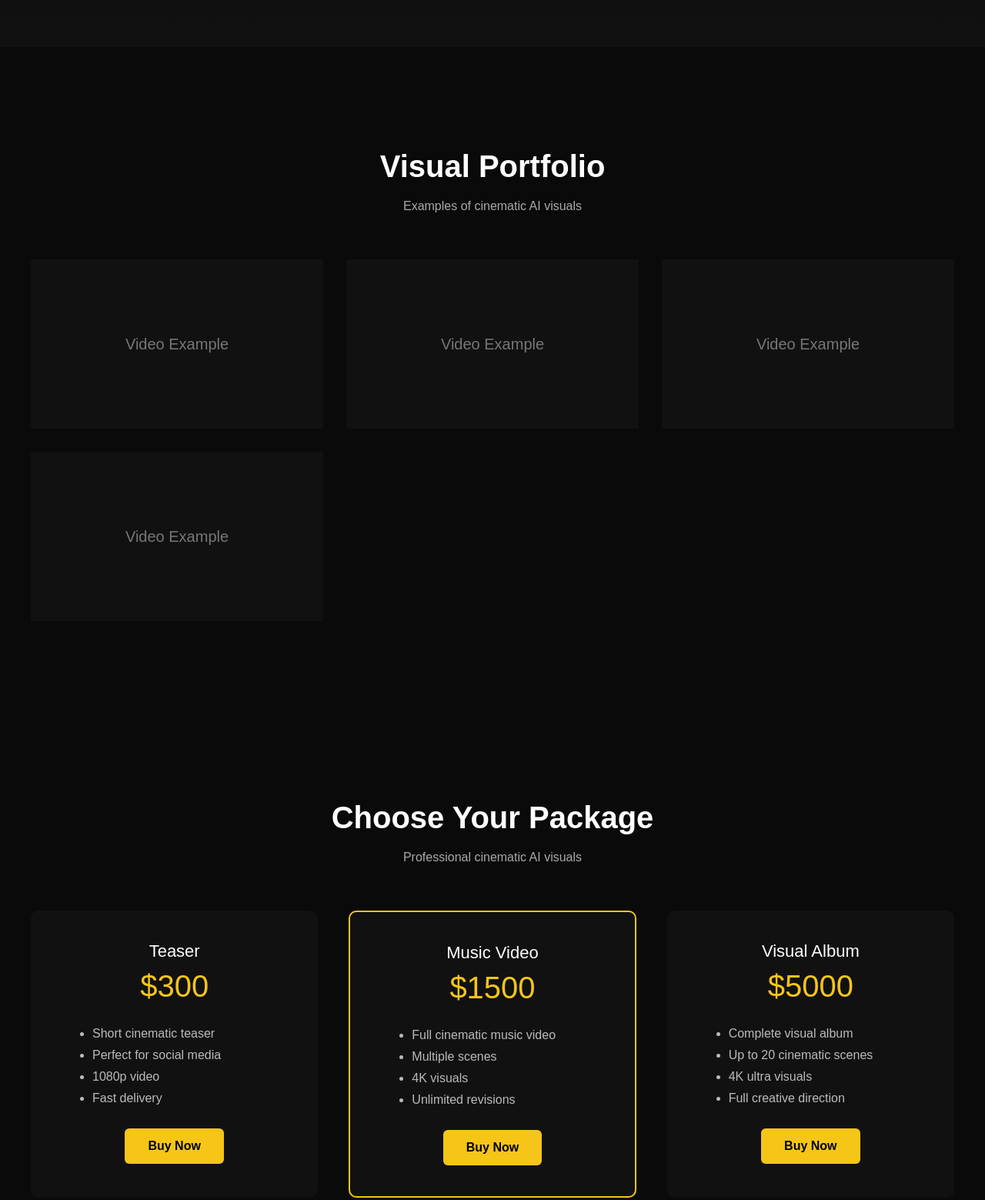
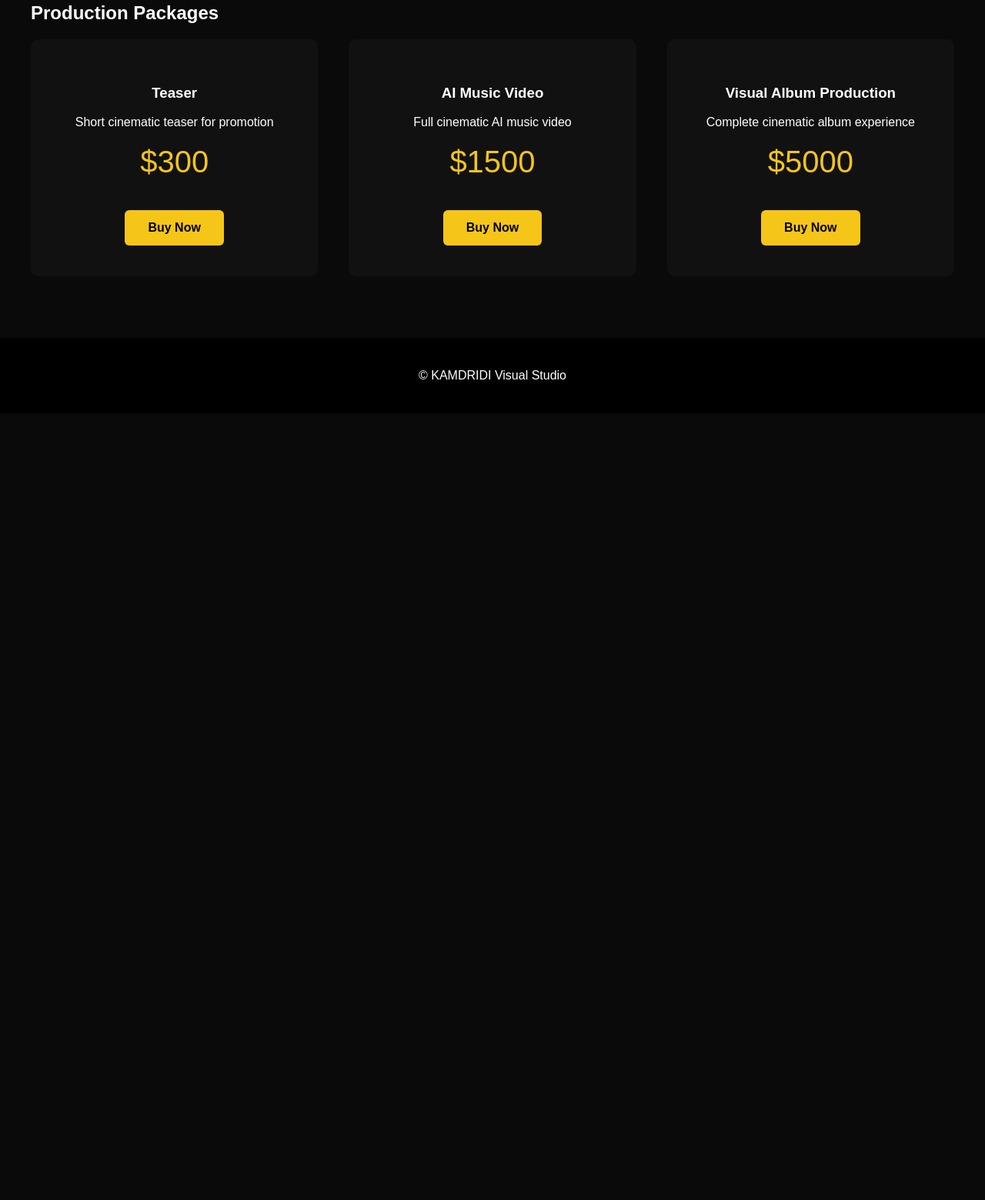
Before and after one commit to kamdridi-lgtm/kamdridi-video-platform, a website: page public/index.html in a window 1280 px wide. Shown: the part 803-2362 px from the top of the page at 77% size. After the commit the page ends 1340 px from the top, so only its background shows below. Drawn offline with Linux system fonts and the light colour scheme.

Commit message:
Update index.html with new styles and content

```diff
--- a/public/index.html
+++ b/public/index.html
@@ -12,7 +12,7 @@
 
 body{
 margin:0;
-font-family:Arial, Helvetica, sans-serif;
+font-family:Arial;
 background:#0a0a0a;
 color:white;
 }
@@ -22,81 +22,31 @@ display:flex;
 justify-content:space-between;
 padding:20px 40px;
 background:black;
-position:sticky;
-top:0;
 }
 
 .logo{
 color:#f5c518;
 font-weight:bold;
-font-size:20px;
+font-size:22px;
 }
 
 .hero{
-height:90vh;
+height:80vh;
 display:flex;
 align-items:center;
 justify-content:center;
 text-align:center;
-padding:40px;
-background:linear-gradient(180deg,#000,#111);
+background:#0a0a0a;
 }
 
 .hero h1{
 font-size:60px;
-margin-bottom:20px;
-}
-
-.hero p{
-font-size:20px;
-color:#aaa;
-max-width:600px;
-margin:auto;
-}
-
-.btn{
-background:#f5c518;
-padding:14px 30px;
-color:black;
-text-decoration:none;
-font-weight:bold;
-border-radius:5px;
-display:inline-block;
-margin-top:30px;
 }
 
 .section{
-padding:100px 40px;
+padding:80px 40px;
 max-width:1200px;
 margin:auto;
-}
-
-.section-title{
-font-size:40px;
-text-align:center;
-margin-bottom:20px;
-}
-
-.section-subtitle{
-text-align:center;
-color:#aaa;
-margin-bottom:60px;
-}
-
-.video-grid{
-display:grid;
-grid-template-columns:repeat(auto-fit,minmax(300px,1fr));
-gap:30px;
-}
-
-.video-box{
-background:#111;
-height:220px;
-display:flex;
-align-items:center;
-justify-content:center;
-font-size:20px;
-color:#777;
 }
 
 .pricing-grid{
@@ -112,29 +62,10 @@ border-radius:10px;
 text-align:center;
 }
 
-.price-card.featured{
-border:2px solid #f5c518;
-}
-
-.package-name{
-font-size:22px;
-margin-bottom:10px;
-}
-
 .price{
 font-size:40px;
 color:#f5c518;
-margin-bottom:20px;
-}
-
-.features{
-text-align:left;
-margin:30px 0;
-}
-
-.features li{
-margin-bottom:10px;
-color:#bbb;
+margin:20px 0;
 }
 
 .buy-btn{
@@ -144,6 +75,7 @@ padding:14px 30px;
 text-decoration:none;
 font-weight:bold;
 display:inline-block;
+margin-top:20px;
 border-radius:6px;
 }
 
@@ -151,7 +83,6 @@ footer{
 text-align:center;
 padding:40px;
 background:black;
-color:#777;
 }
 
 </style>
@@ -162,12 +93,7 @@ color:#777;
 
 <nav>
 
-<div class="logo">⚡ KAMDRIDI</div>
-
-<div>
-<a href="#portfolio" style="color:white;margin-right:20px;">Portfolio</a>
-<a href="#pricing" style="color:white;">Pricing</a>
-</div>
+<div class="logo">⚡ KAMDRIDI VISUALS</div>
 
 </nav>
 
@@ -177,116 +103,78 @@ color:#777;
 
 <h1>Cinematic AI Music Videos</h1>
 
-<p>
-Generate professional cinematic visuals for your music.
-No filming. No crew. Just powerful AI visuals.
-</p>
-
-<a href="#pricing" class="btn">Start Creating</a>
+<p>Create powerful AI visuals for your music</p>
 
 </div>
 
 </section>
 
+<section class="section">
 
-<section id="portfolio" class="section">
+<h2>Production Packages</h2>
 
-<h2 class="section-title">Visual Portfolio</h2>
+<div class="pricing-grid">
 
-<p class="section-subtitle">
-Examples of cinematic AI visuals
-</p>
+<div class="price-card">
 
-<div class="video-grid">
+<h3>Teaser</h3>
 
-<div class="video-box">Video Example</div>
-<div class="video-box">Video Example</div>
-<div class="video-box">Video Example</div>
-<div class="video-box">Video Example</div>
+<p>Short cinematic teaser for promotion</p>
+
+<div class="price">$300</div>
+
+<a href="https://buy.stripe.com/cNicN50KIg8AdMY6E0eE007" class="buy-btn">
+
+Buy Now
+
+</a>
+
+</div>
+
+
+
+<div class="price-card">
+
+<h3>AI Music Video</h3>
+
+<p>Full cinematic AI music video</p>
+
+<div class="price">$1500</div>
+
+<a href="https://buy.stripe.com/14A8wP9he2hKer29QCeE009" class="buy-btn">
+
+Buy Now
+
+</a>
+
+</div>
+
+
+
+<div class="price-card">
+
+<h3>Visual Album Production</h3>
+
+<p>Complete cinematic album experience</p>
+
+<div class="price">$5000</div>
+
+<a href="https://buy.stripe.com/cNi9AT8da4ps38k1jGeE008" class="buy-btn">
+
+Buy Now
+
+</a>
+
+</div>
+
 
 </div>
 
 </section>
 
-
-<section id="pricing" class="section">
-
-<h2 class="section-title">Choose Your Package</h2>
-
-<p class="section-subtitle">
-Professional cinematic AI visuals
-</p>
-
-<div class="pricing-grid">
-
-<div class="price-card">
-
-<div class="package-name">Teaser</div>
-
-<div class="price">$300</div>
-
-<ul class="features">
-<li>Short cinematic teaser</li>
-<li>Perfect for social media</li>
-<li>1080p video</li>
-<li>Fast delivery</li>
-</ul>
-
-<a href="TON LIEN STRIPE 300" class="buy-btn">
-Buy Now
-</a>
-
-</div>
-
-
-<div class="price-card featured">
-
-<div class="package-name">Music Video</div>
-
-<div class="price">$1500</div>
-
-<ul class="features">
-<li>Full cinematic music video</li>
-<li>Multiple scenes</li>
-<li>4K visuals</li>
-<li>Unlimited revisions</li>
-</ul>
-
-<a href="TON LIEN STRIPE 1500" class="buy-btn">
-Buy Now
-</a>
-
-</div>
-
-
-<div class="price-card">
-
-<div class="package-name">Visual Album</div>
-
-<div class="price">$5000</div>
-
-<ul class="features">
-<li>Complete visual album</li>
-<li>Up to 20 cinematic scenes</li>
-<li>4K ultra visuals</li>
-<li>Full creative direction</li>
-</ul>
-
-<a href="https://buy.stripe.com/cNi9AT8da4ps38k1jGeE008" class="buy-btn">
-Buy Now
-</a>
-
-</div>
-
-</div>
-
-</section>
-
-
 <footer>
 
-© 2026 KAMDRIDI AI Visuals
-Heavy. Cinematic. Unearthed.
+© KAMDRIDI Visual Studio
 
 </footer>
 
```
